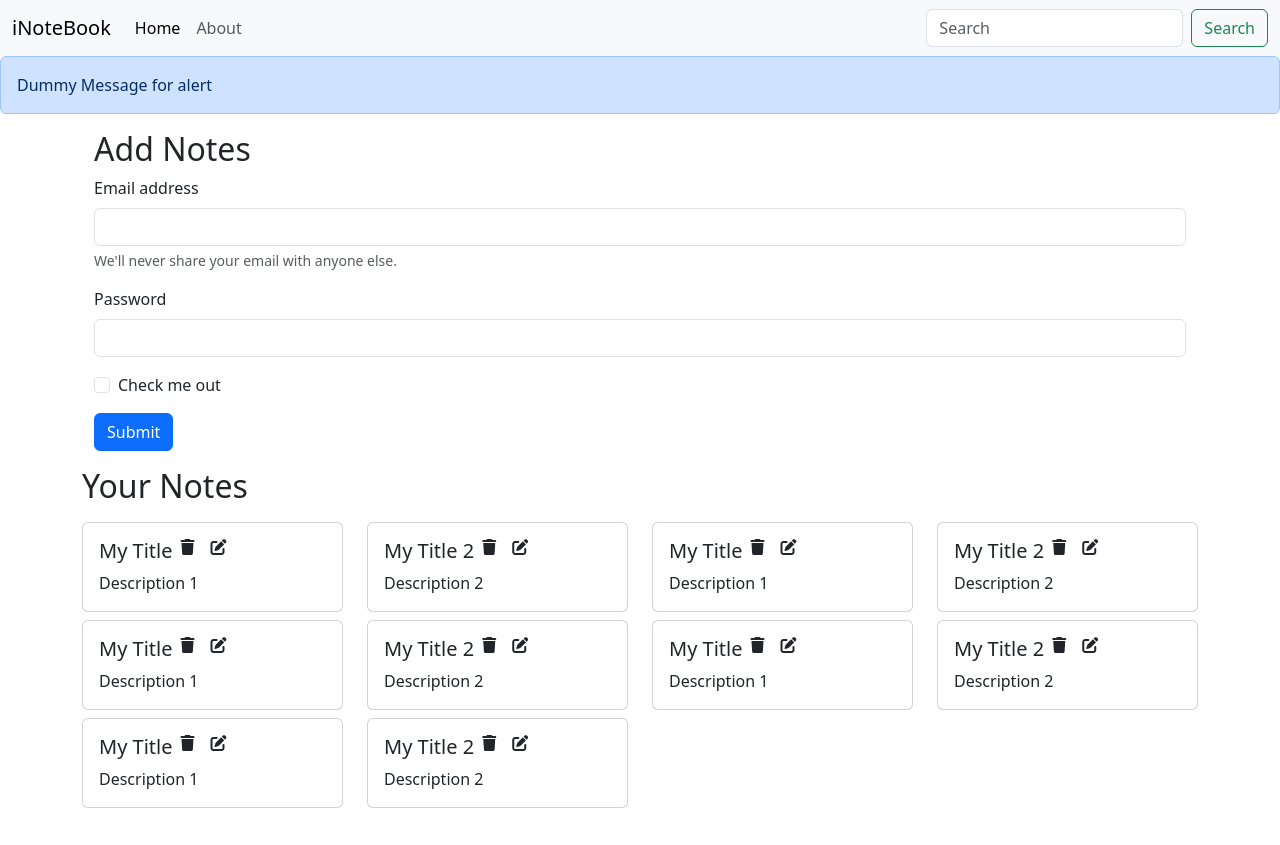
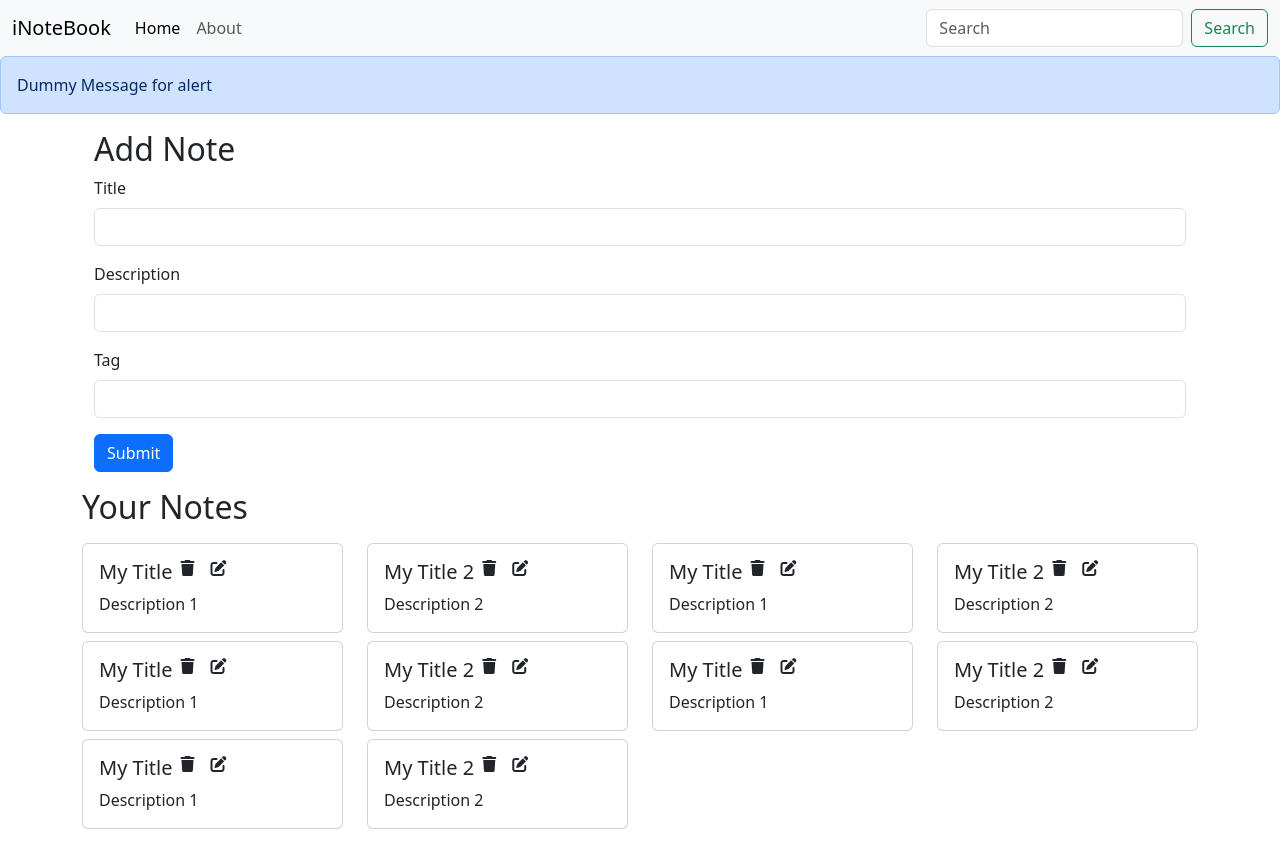
Before and after one commit to ZeusOnline1998/inotebook, a React (Vite) app in the folder frontend/: page / in a window 1280 px wide. Before the commit the page ends 824 px from the top, so only its background shows below. Built offline with nearby package versions, Linux system fonts and the light colour scheme.

Commit message:
Add note logic on client side

```diff
--- /dev/null
+++ b/frontend/src/components/AddNote.jsx
@@ -0,0 +1,40 @@
+import { useContext, useState } from "react";
+import noteContext from '../context/notes/noteContext';
+const AddNote = () => {
+
+    const context = useContext(noteContext);
+    const { addNote } = context;
+
+    const [note, setNote] = useState({title: "", description: "", tag: ""});
+
+    const handleSubmit = (e) => {
+        e.preventDefault();
+        addNote(note);
+    }
+
+    const handleOnChange = (e) => {
+        setNote({...note, [e.target.name]: e.target.value})
+    }
+    return (
+        <div className="container my-3">
+            <h2>Add Note</h2>
+            <form>
+                <div className="mb-3">
+                    <label htmlFor="title" className="form-label">Title</label>
+                    <input type="text" className="form-control" id="title" name="title" onChange={handleOnChange} value={note.title} />
+                </div>
+                <div className="mb-3">
+                    <label htmlFor="description" className="form-label">Description</label>
+                    <input type="text" className="form-control" id="description" name="description" onChange={handleOnChange} />
+                </div>
+                <div className="mb-3">
+                    <label htmlFor="tag" className="form-label">Tag</label>
+                    <input type="text" className="form-control" id="tag" name="tag" onChange={handleOnChange} />
+                </div>
+                <button type="submit" className="btn btn-primary" onClick={handleSubmit}>Submit</button>
+            </form>
+        </div>
+    )
+}
+
+export default AddNote
--- a/frontend/src/components/Home.jsx
+++ b/frontend/src/components/Home.jsx
@@ -1,31 +1,14 @@
 import React, { useContext } from 'react'
 import noteContext from '../context/notes/noteContext';
 import Notes from './Notes'
+import AddNote from './AddNote';
 
 const Home = () => {
 
 
   return (
     <div>
-      <div className="container my-3">
-        <h2>Add Notes</h2>
-        <form>
-          <div className="mb-3">
-            <label htmlFor="exampleInputEmail1" className="form-label">Email address</label>
-            <input type="email" className="form-control" id="exampleInputEmail1" aria-describedby="emailHelp" />
-            <div id="emailHelp" className="form-text">We'll never share your email with anyone else.</div>
-          </div>
-          <div className="mb-3">
-            <label htmlFor="exampleInputPassword1" className="form-label">Password</label>
-            <input type="password" className="form-control" id="exampleInputPassword1" />
-          </div>
-          <div className="mb-3 form-check">
-            <input type="checkbox" className="form-check-input" id="exampleCheck1" />
-            <label className="form-check-label" htmlFor="exampleCheck1">Check me out</label>
-          </div>
-          <button type="submit" className="btn btn-primary">Submit</button>
-        </form>
-      </div>
+      <AddNote/>
 
       <Notes/>
     </div>
--- a/frontend/src/components/Notes.jsx
+++ b/frontend/src/components/Notes.jsx
@@ -4,7 +4,7 @@
 
 const Notes = () => {
     const context = useContext(noteContext);
-    const { notes, setNotes } = context;
+    const { notes } = context;
   return (
       <div className="row my-3">
           <h2>Your Notes</h2>
--- a/frontend/src/context/notes/NoteState.jsx
+++ b/frontend/src/context/notes/NoteState.jsx
@@ -99,8 +99,32 @@
 
     const [notes, setNotes] = useState(notesInitial);
 
+    // Add note
+    const addNote = (note) => {
+        // const note = {
+        //     "_id": "64e447b4390526ec27cfc40d",
+        //     "user": "64e352aad75b0ab15a024039",
+        //     "title": "My Title 2",
+        //     "description": "Description 2",
+        //     "tag": "personal",
+        //     "date": "2023-08-22T05:29:24.832Z",
+        //     "__v": 0
+        // }
+        setNotes(notes.concat(note))
+    }
+
+    // Edit note
+    const editNote = () => {
+
+    }
+
+    // Delete note
+    const deleteNote = () => {
+
+    }
+
     return (
-        <NoteContext.Provider value={{notes, setNotes}} >
+        <NoteContext.Provider value={{notes, setNotes, addNote, editNote, deleteNote}} >
             { props.children }
         </NoteContext.Provider>
     )
```
